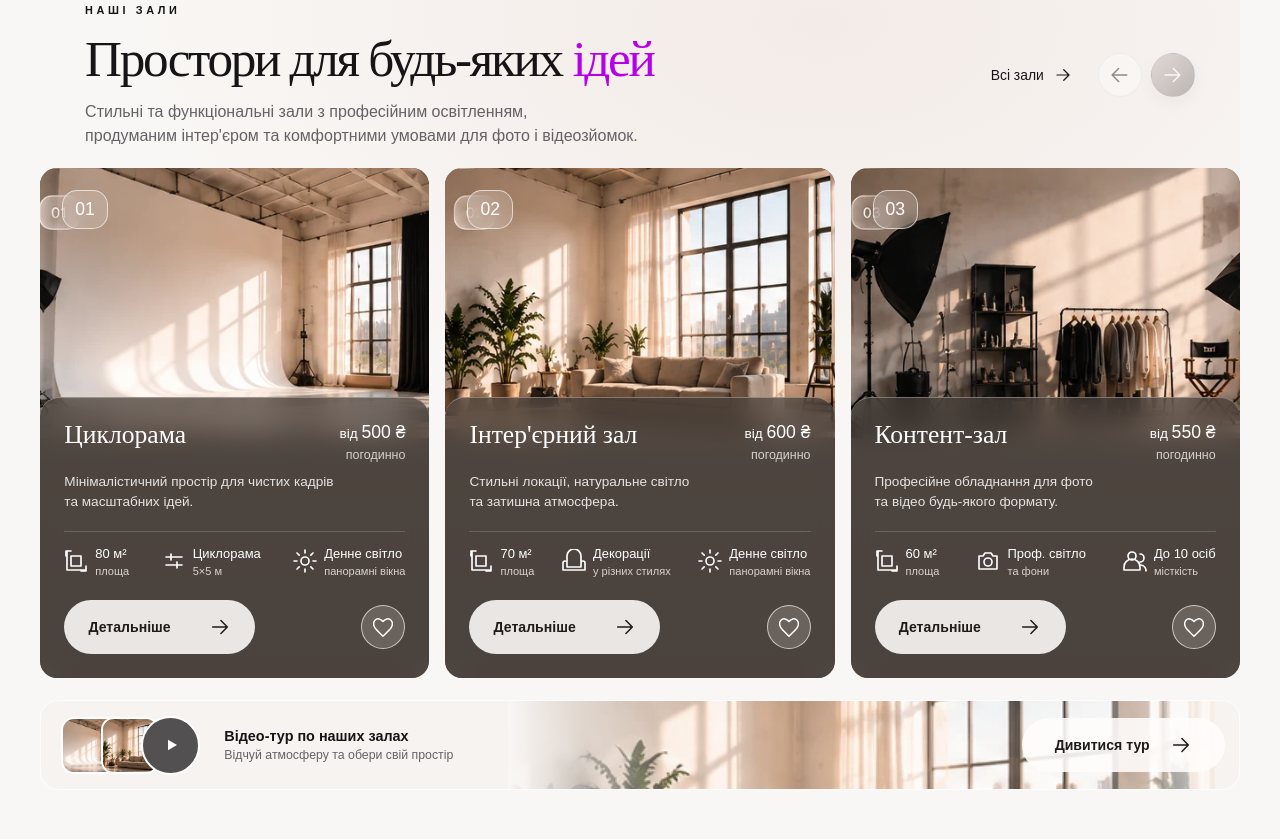
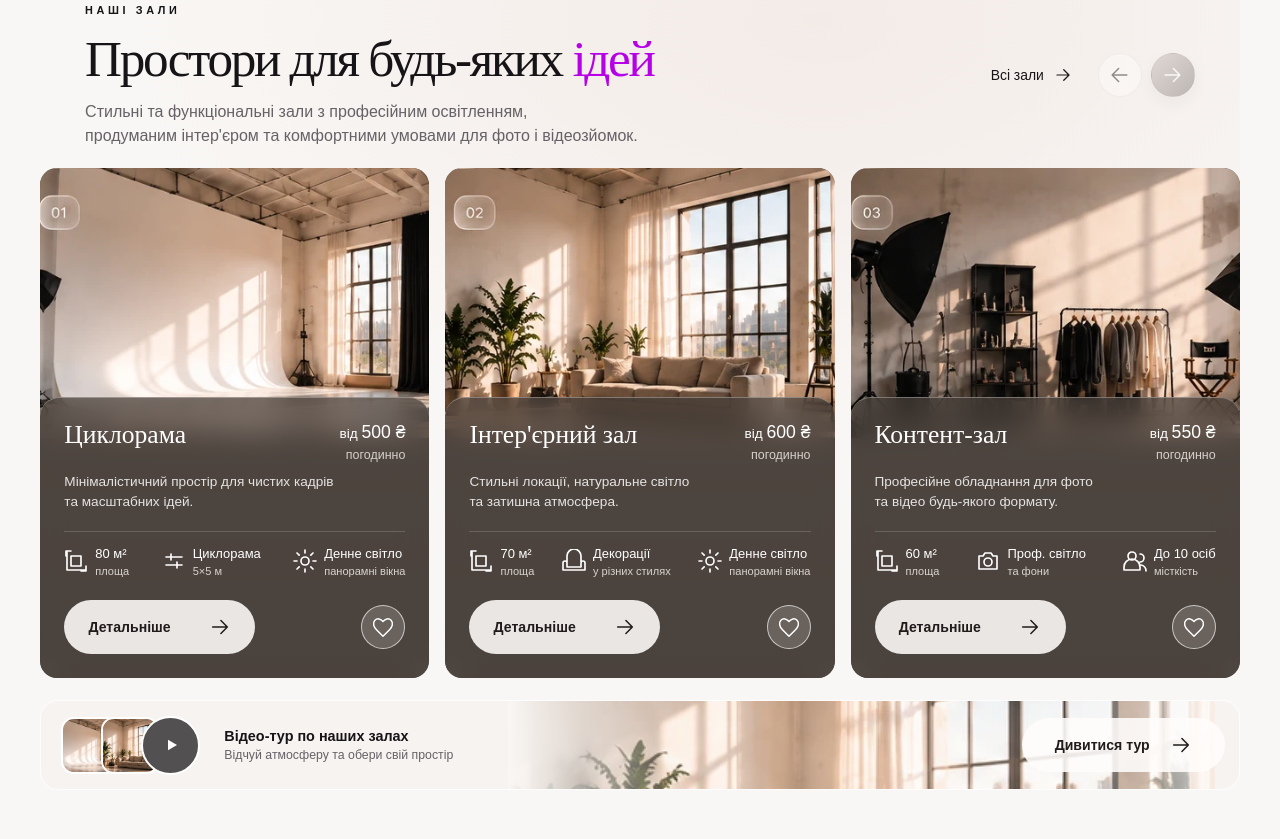
Before and after one commit to WebBoroda/photo-studio-frontend, a website: page index.html in a window 1280 px wide. Shown: the part 941-1780 px from the top of the page. Drawn offline with Linux system fonts and the light colour scheme.

Commit message:
Remove duplicated hall number overlays baked into current source photos

```diff
--- a/index.html
+++ b/index.html
@@ -93,9 +93,9 @@
   <section class="section-block halls-section container" id="halls" aria-labelledby="halls-heading">
     <div class="section-top"><div class="section-heading"><p class="eyebrow">НАШІ ЗАЛИ</p><h2 id="halls-heading">Простори для будь-яких <span class="accent-text">ідей</span></h2><p>Стильні та функціональні зали з професійним освітленням,<br class="only-desktop"> продуманим інтер'єром та комфортними умовами для фото і відеозйомок.</p></div><div class="section-right"><a class="text-link" href="#hall-list">Всі зали <svg class="icon" aria-hidden="true"><use href="#i-arrow"/></svg></a><div class="slider-arrows"><button class="round-arrow" data-slide="hall-list" data-direction="-1" type="button" aria-label="Попередній зал"><svg class="icon" aria-hidden="true"><use href="#i-left"/></svg></button><button class="round-arrow filled" data-slide="hall-list" data-direction="1" type="button" aria-label="Наступний зал"><svg class="icon" aria-hidden="true"><use href="#i-arrow"/></svg></button></div></div></div>
     <div class="hall-list slider" id="hall-list">
-      <article class="hall-card image-card"><img src="assets/images/hall-1.webp" loading="lazy" decoding="async" width="490" height="305" alt="Циклорама з м'яким природним світлом"><span class="card-shade"></span><span class="hall-number">01</span><div class="hall-content"><div class="hall-line"><h3>Циклорама</h3><span>від <b>500 ₴</b><small>погодинно</small></span></div><p>Мінімалістичний простір для чистих кадрів<br>та масштабних ідей.</p><div class="hall-specs"><span><svg class="icon" aria-hidden="true"><use href="#i-area"/></svg><span>80 м²<small>площа</small></span></span><span><svg class="icon" aria-hidden="true"><use href="#i-settings"/></svg><span>Циклорама<small>5×5 м</small></span></span><span><svg class="icon" aria-hidden="true"><use href="#i-sun"/></svg><span>Денне світло<small>панорамні вікна</small></span></span></div><div class="hall-foot"><button class="btn btn-white" data-room-details data-room="Циклорама" type="button">Детальніше <svg class="icon" aria-hidden="true"><use href="#i-arrow"/></svg></button><button class="circle-glass heart" type="button" aria-label="Додати циклораму в обране" aria-pressed="false"><svg class="icon" aria-hidden="true"><use href="#i-heart"/></svg></button></div></div></article>
-      <article class="hall-card image-card"><img src="assets/images/hall-2.webp" loading="lazy" decoding="async" width="467" height="305" alt="Інтер'єрний зал з диваном і рослинами"><span class="card-shade"></span><span class="hall-number">02</span><div class="hall-content"><div class="hall-line"><h3>Інтер'єрний зал</h3><span>від <b>600 ₴</b><small>погодинно</small></span></div><p>Стильні локації, натуральне світло<br>та затишна атмосфера.</p><div class="hall-specs"><span><svg class="icon" aria-hidden="true"><use href="#i-area"/></svg><span>70 м²<small>площа</small></span></span><span><svg class="icon" aria-hidden="true"><use href="#i-sofa"/></svg><span>Декорації<small>у різних стилях</small></span></span><span><svg class="icon" aria-hidden="true"><use href="#i-sun"/></svg><span>Денне світло<small>панорамні вікна</small></span></span></div><div class="hall-foot"><button class="btn btn-white" data-room-details data-room="Інтер'єрний зал" type="button">Детальніше <svg class="icon" aria-hidden="true"><use href="#i-arrow"/></svg></button><button class="circle-glass heart" type="button" aria-label="Додати інтер'єрний зал в обране" aria-pressed="false"><svg class="icon" aria-hidden="true"><use href="#i-heart"/></svg></button></div></div></article>
-      <article class="hall-card image-card"><img src="assets/images/hall-3.webp" loading="lazy" decoding="async" width="480" height="305" alt="Контент-зал з освітлювальним обладнанням"><span class="card-shade"></span><span class="hall-number">03</span><div class="hall-content"><div class="hall-line"><h3>Контент-зал</h3><span>від <b>550 ₴</b><small>погодинно</small></span></div><p>Професійне обладнання для фото<br>та відео будь-якого формату.</p><div class="hall-specs"><span><svg class="icon" aria-hidden="true"><use href="#i-area"/></svg><span>60 м²<small>площа</small></span></span><span><svg class="icon" aria-hidden="true"><use href="#i-camera"/></svg><span>Проф. світло<small>та фони</small></span></span><span><svg class="icon" aria-hidden="true"><use href="#i-users"/></svg><span>До 10 осіб<small>місткість</small></span></span></div><div class="hall-foot"><button class="btn btn-white" data-room-details data-room="Контент-зал" type="button">Детальніше <svg class="icon" aria-hidden="true"><use href="#i-arrow"/></svg></button><button class="circle-glass heart" type="button" aria-label="Додати контент-зал в обране" aria-pressed="false"><svg class="icon" aria-hidden="true"><use href="#i-heart"/></svg></button></div></div></article>
+      <article class="hall-card image-card"><img src="assets/images/hall-1.webp" loading="lazy" decoding="async" width="490" height="305" alt="Циклорама з м'яким природним світлом"><span class="card-shade"></span><div class="hall-content"><div class="hall-line"><h3>Циклорама</h3><span>від <b>500 ₴</b><small>погодинно</small></span></div><p>Мінімалістичний простір для чистих кадрів<br>та масштабних ідей.</p><div class="hall-specs"><span><svg class="icon" aria-hidden="true"><use href="#i-area"/></svg><span>80 м²<small>площа</small></span></span><span><svg class="icon" aria-hidden="true"><use href="#i-settings"/></svg><span>Циклорама<small>5×5 м</small></span></span><span><svg class="icon" aria-hidden="true"><use href="#i-sun"/></svg><span>Денне світло<small>панорамні вікна</small></span></span></div><div class="hall-foot"><button class="btn btn-white" data-room-details data-room="Циклорама" type="button">Детальніше <svg class="icon" aria-hidden="true"><use href="#i-arrow"/></svg></button><button class="circle-glass heart" type="button" aria-label="Додати циклораму в обране" aria-pressed="false"><svg class="icon" aria-hidden="true"><use href="#i-heart"/></svg></button></div></div></article>
+      <article class="hall-card image-card"><img src="assets/images/hall-2.webp" loading="lazy" decoding="async" width="467" height="305" alt="Інтер'єрний зал з диваном і рослинами"><span class="card-shade"></span><div class="hall-content"><div class="hall-line"><h3>Інтер'єрний зал</h3><span>від <b>600 ₴</b><small>погодинно</small></span></div><p>Стильні локації, натуральне світло<br>та затишна атмосфера.</p><div class="hall-specs"><span><svg class="icon" aria-hidden="true"><use href="#i-area"/></svg><span>70 м²<small>площа</small></span></span><span><svg class="icon" aria-hidden="true"><use href="#i-sofa"/></svg><span>Декорації<small>у різних стилях</small></span></span><span><svg class="icon" aria-hidden="true"><use href="#i-sun"/></svg><span>Денне світло<small>панорамні вікна</small></span></span></div><div class="hall-foot"><button class="btn btn-white" data-room-details data-room="Інтер'єрний зал" type="button">Детальніше <svg class="icon" aria-hidden="true"><use href="#i-arrow"/></svg></button><button class="circle-glass heart" type="button" aria-label="Додати інтер'єрний зал в обране" aria-pressed="false"><svg class="icon" aria-hidden="true"><use href="#i-heart"/></svg></button></div></div></article>
+      <article class="hall-card image-card"><img src="assets/images/hall-3.webp" loading="lazy" decoding="async" width="480" height="305" alt="Контент-зал з освітлювальним обладнанням"><span class="card-shade"></span><div class="hall-content"><div class="hall-line"><h3>Контент-зал</h3><span>від <b>550 ₴</b><small>погодинно</small></span></div><p>Професійне обладнання для фото<br>та відео будь-якого формату.</p><div class="hall-specs"><span><svg class="icon" aria-hidden="true"><use href="#i-area"/></svg><span>60 м²<small>площа</small></span></span><span><svg class="icon" aria-hidden="true"><use href="#i-camera"/></svg><span>Проф. світло<small>та фони</small></span></span><span><svg class="icon" aria-hidden="true"><use href="#i-users"/></svg><span>До 10 осіб<small>місткість</small></span></span></div><div class="hall-foot"><button class="btn btn-white" data-room-details data-room="Контент-зал" type="button">Детальніше <svg class="icon" aria-hidden="true"><use href="#i-arrow"/></svg></button><button class="circle-glass heart" type="button" aria-label="Додати контент-зал в обране" aria-pressed="false"><svg class="icon" aria-hidden="true"><use href="#i-heart"/></svg></button></div></div></article>
     </div>
     <div class="tour-strip tour-halls"><div class="tour-thumbs"><img src="assets/images/hall-1.webp" loading="lazy" width="490" height="305" alt=""><img src="assets/images/hall-2.webp" loading="lazy" width="467" height="305" alt=""><button type="button" class="tour-play" data-tour aria-label="Відкрити фотоогляд залів"><svg class="icon" aria-hidden="true"><use href="#i-play"/></svg></button></div><div class="tour-copy"><strong>Відео-тур по наших залах</strong><small>Відчуй атмосферу та обери свій простір</small></div><div class="tour-strip-image" aria-hidden="true"></div><button class="btn btn-white" type="button" data-tour>Дивитися тур <svg class="icon" aria-hidden="true"><use href="#i-arrow"/></svg></button></div>
   </section>
```
